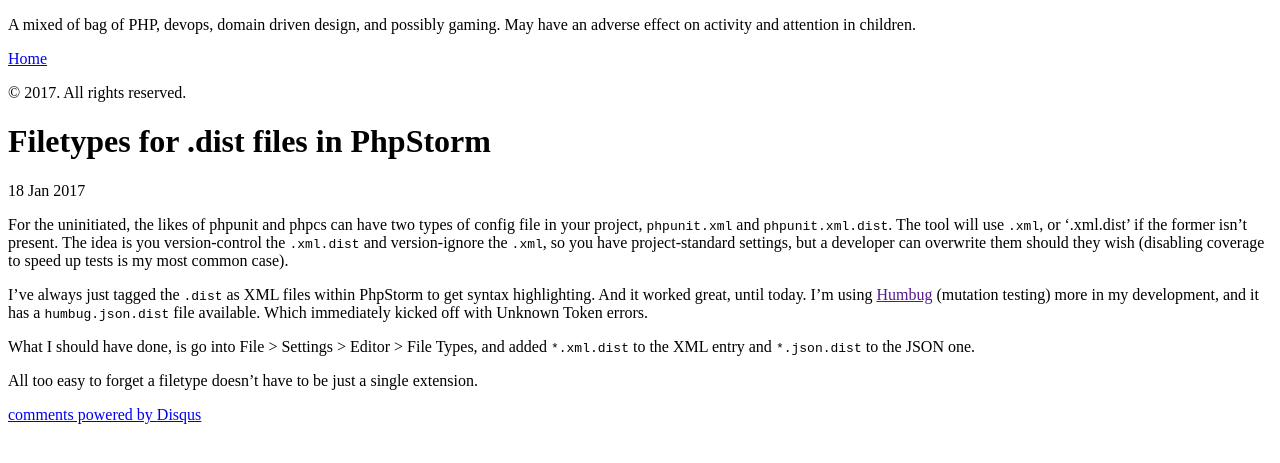
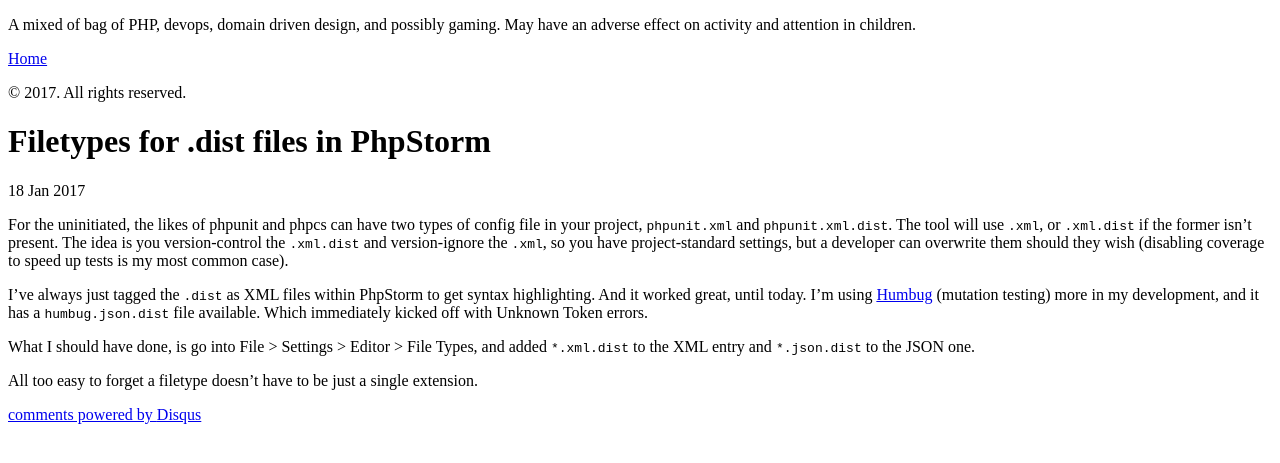
Before and after one commit to chrisarmitage/chrisarmitage.gihub.io, a Jekyll site: the page built from _posts/2017-01-18-filetypes-for-dist-files-in-phpstorm.md, in a window 1280 px wide. Shown: the top 463 px of the page. Built offline with Jekyll 4.4.1, drawn with Linux system fonts in a browser that asks for light colours; nearby versions of some CDN libraries; comment, search, counter and statistics services are not loaded; part of the change alters nothing that is shown.

```diff
--- a/_posts/2017-01-18-filetypes-for-dist-files-in-phpstorm.md
+++ b/_posts/2017-01-18-filetypes-for-dist-files-in-phpstorm.md
@@ -6,10 +6,10 @@ excerpt: "A quick post for handling .dist file in PhpStorm"
 category: php
 ---
 
-For the uninitiated, the likes of phpunit and phpcs can have two types of config file in your project, `phpunit.xml` and `phpunit.xml.dist`. The tool will use `.xml`, or '.xml.dist' if the former isn't present.
+For the uninitiated, the likes of phpunit and phpcs can have two types of config file in your project, `phpunit.xml` and `phpunit.xml.dist`. The tool will use `.xml`, or `.xml.dist` if the former isn't present.
 The idea is you version-control the `.xml.dist` and version-ignore the `.xml`, so you have project-standard settings, but a developer can overwrite them should they wish (disabling coverage to speed up tests is my most common case).
 
-I've always just tagged the `.dist` as XML files within PhpStorm to get syntax highlighting. And it worked great, until today. I'm using [Humbug]() (mutation testing) more in my development, and it has a `humbug.json.dist` file available. Which immediately kicked off with Unknown Token errors.
+I've always just tagged the `.dist` as XML files within PhpStorm to get syntax highlighting. And it worked great, until today. I'm using [Humbug](https://github.com/padraic/humbug) (mutation testing) more in my development, and it has a `humbug.json.dist` file available. Which immediately kicked off with Unknown Token errors.
 
 What I should have done, is go into File > Settings > Editor > File Types, and added `*.xml.dist` to the XML entry and `*.json.dist` to the JSON one.
 
```
